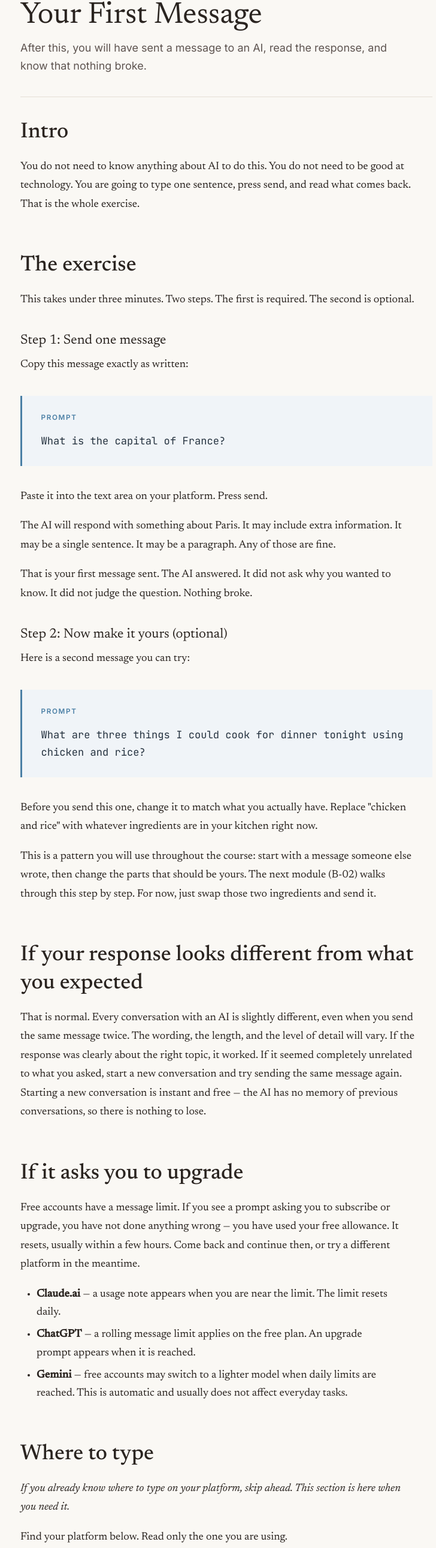
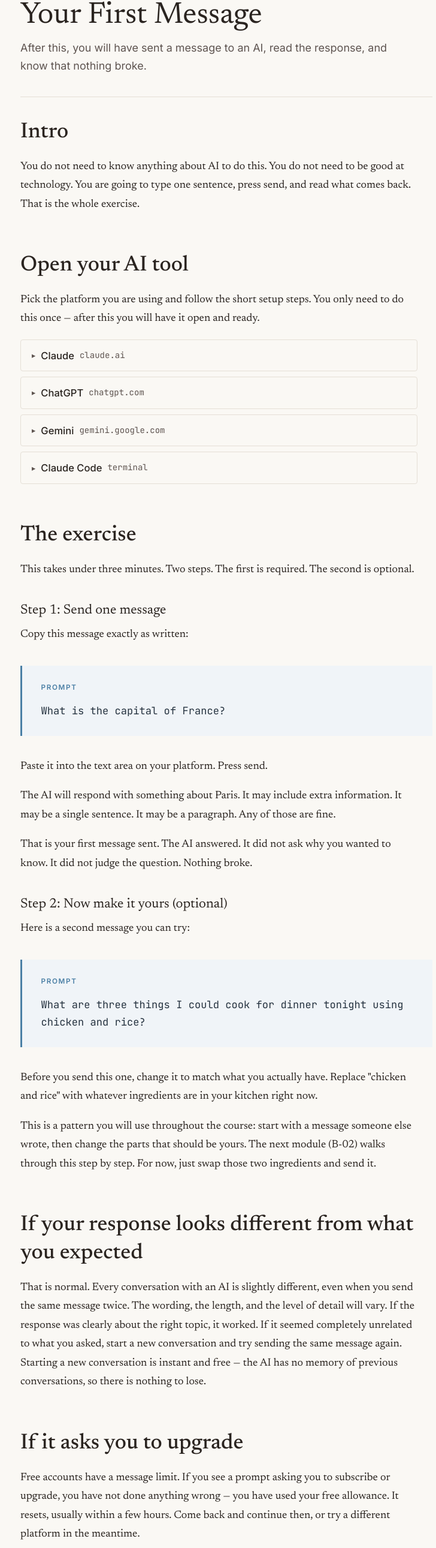
Before and after one commit to vuelo-labs/linguist, a website: page course/b/01/index.html in a window 1280 px wide. Shown: the part 216-2797 px from the top of the page at 60% size, without its empty margins (262-990 px from the left). Drawn offline with Linux system fonts and the light colour scheme.

Commit message:
Replace B-01 platform instructions with compact picker above exercise
Co-Authored-By: Claude Sonnet 4.6 <noreply@anthropic.com>

```diff
--- a/course/b/01/index.html
+++ b/course/b/01/index.html
@@ -56,6 +56,34 @@
         </div>
 
         <p>You do not need to know anything about AI to do this. You do not need to be good at technology. You are going to type one sentence, press send, and read what comes back. That is the whole exercise.</p>
+
+        <h2>Open your AI tool</h2>
+
+        <p>Pick the platform you are using and follow the short setup steps. You only need to do this once — after this you will have it open and ready.</p>
+
+        <div class="platform-picker">
+
+          <details class="platform-option">
+            <summary>Claude <span class="platform-url">claude.ai</span></summary>
+            <p>Go to <a href="https://claude.ai" target="_blank" rel="noopener">claude.ai</a> and sign in (or create a free account). You will see a large text area in the centre of the screen. That is where you type or paste your messages. Press <strong>Enter</strong> or click the arrow button to send. To start a fresh conversation later, click <strong>New chat</strong> in the top-left corner.</p>
+          </details>
+
+          <details class="platform-option">
+            <summary>ChatGPT <span class="platform-url">chatgpt.com</span></summary>
+            <p>Go to <a href="https://chatgpt.com" target="_blank" rel="noopener">chatgpt.com</a> and sign in (or create a free account). You will see a text area at the bottom of the screen. Type or paste your message there. Press <strong>Enter</strong> or click the send button to send. To start a new conversation, click <strong>New chat</strong> in the sidebar.</p>
+          </details>
+
+          <details class="platform-option">
+            <summary>Gemini <span class="platform-url">gemini.google.com</span></summary>
+            <p>Go to <a href="https://gemini.google.com" target="_blank" rel="noopener">gemini.google.com</a> and sign in with your Google account. You will see a text area at the bottom of the screen. Type or paste your message there. Press <strong>Enter</strong> or click the send button to send. To start a new conversation, click <strong>New chat</strong> in the sidebar.</p>
+          </details>
+
+          <details class="platform-option">
+            <summary>Claude Code <span class="platform-url">terminal</span></summary>
+            <p>Claude Code is a command-line tool for developers. If this is your platform, the <strong>Advanced track</strong> (A-series, starting at A-00) is the better fit. Open your terminal and type <code>claude</code> to start. The beginner exercises below still work — just type your message at the prompt instead of pasting into a text area.</p>
+          </details>
+
+        </div>
 
         <h2>The exercise</h2>
 
@@ -135,36 +163,6 @@
           <li><strong>Gemini</strong> — free accounts may switch to a lighter model when daily limits are reached. This is automatic and usually does not affect everyday tasks.</li>
         </ul>
 
-        <h2>Where to type</h2>
-
-        <p class="human-voice">If you already know where to type on your platform, skip ahead. This section is here when you need it.</p>
-
-        <p>Find your platform below. Read only the one you are using.</p>
-
-        <h3>Claude.ai (web)</h3>
-
-        <p>Go to claude.ai and sign in. You will see a large text area in the centre of the screen with placeholder text like "How can I help you today?" That is where you type your message. Type or paste your message there. Press <strong>Enter</strong> on your keyboard, or click the arrow button to the right of the text area, to send it. The response will appear below your message. To start a fresh conversation later, click <strong>New chat</strong> in the top-left corner.</p>
-
-        <h3>Claude.ai (desktop app)</h3>
-
-        <p>Open the Claude app. The layout is the same as the web version: a text area in the centre of the window. Type or paste your message there. Press <strong>Enter</strong> or click the arrow button to send. The response appears below. To start fresh, click <strong>New chat</strong> in the top-left corner or use the keyboard shortcut <strong>Cmd+N</strong> (Mac) or <strong>Ctrl+N</strong> (Windows).</p>
-
-        <h3>ChatGPT</h3>
-
-        <p>Go to chatgpt.com and sign in. You will see a text area at the bottom of the screen that says something like "Message ChatGPT." Type or paste your message there. Press <strong>Enter</strong> or click the send button (an upward arrow) to send it. The response will appear above your message. To start a new conversation, click <strong>New chat</strong> in the sidebar on the left.</p>
-
-        <h3>Gemini</h3>
-
-        <p>Go to gemini.google.com and sign in with your Google account. You will see a text area at the bottom of the screen. Type or paste your message there. Press <strong>Enter</strong> or click the send button to send it. The response will appear above your message. To start a new conversation, click <strong>New chat</strong> in the sidebar on the left.</p>
-
-        <h3>Tines</h3>
-
-        <p><em>Platform orientation for Tines will be added once updated UI details are confirmed. If you are using Tines, check with your workspace administrator for how to access the AI chat feature.</em></p>
-
-        <h3>Claude Code</h3>
-
-        <p>Claude Code is a command-line tool for developers. If you are using Claude Code, you should be following the <strong>Advanced track</strong> (A-series modules, starting at A-00). The exercises in this beginner module are designed for the web and desktop platforms listed above. Head to A-00: Getting Started with Claude Code for your path.</p>
-
         <h2>A note on data</h2>
 
         <p>Before you paste work documents or other sensitive content into any AI tool, check the platform's data policy. On some free plans, the AI company may use your conversations to improve the product — paid plans typically do not. If you are using a tool provided by your employer, ask your IT team what applies. For this exercise, you are typing one test sentence, so there is nothing sensitive at stake. But it is a good habit to know the policy before you share anything that matters.</p>
```
